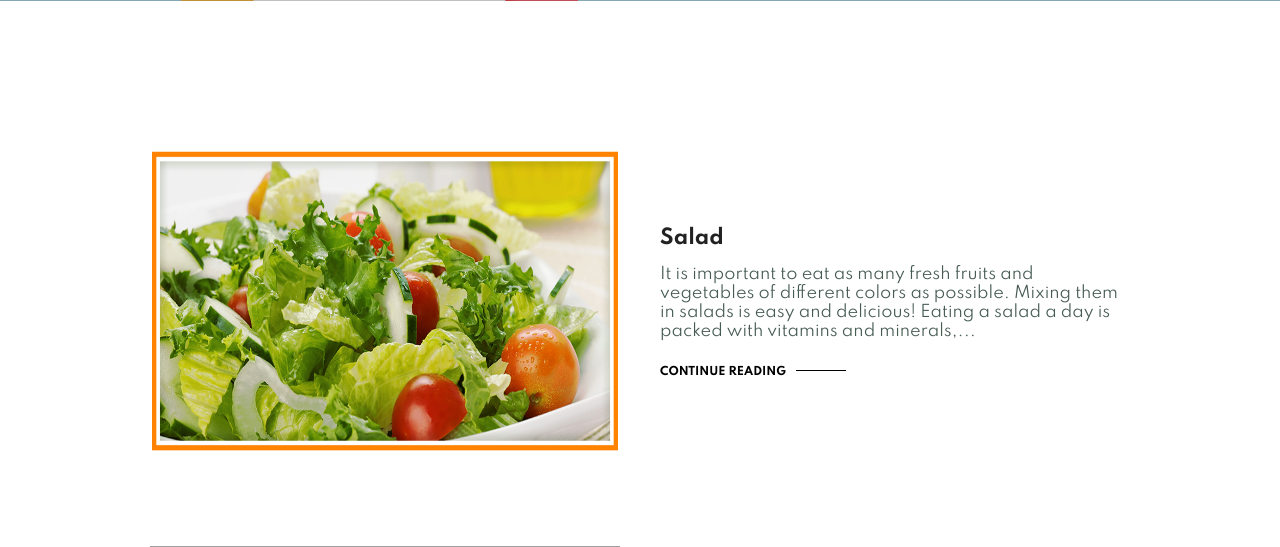
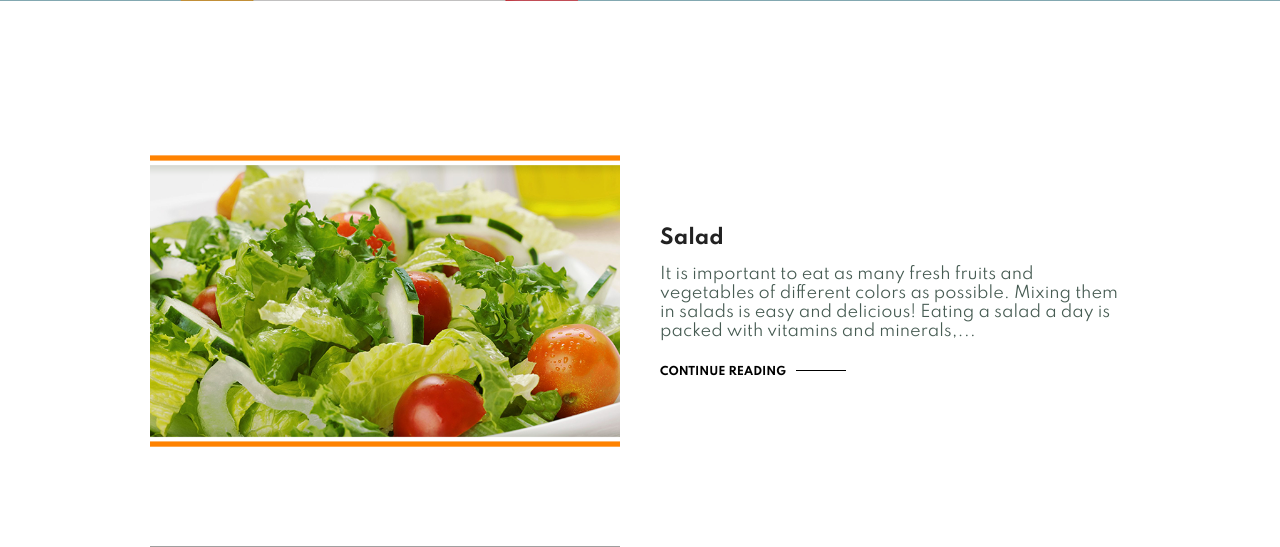
Before and after one commit to Shammi179/VRant, a PHP site: page /blog.html in a window 1280 px wide. Shown: the part 404-951 px from the top of the page. Run offline with PHP 8.4, Linux system fonts and the light colour scheme; some libraries are stand-ins or nearby versions; grey boxes are pictures that could not be loaded.

Commit message:
Blog Image Modified

```diff
--- a/CSS/style.css
+++ b/CSS/style.css
@@ -733,8 +733,8 @@ footer .copyright{
 #blog img{
     width: 100%;
     height: 300px;
-    /* object-fit: cover; */
-    background-size: cover;
+    object-fit: cover;
+    /* background-size: cover; */
 }
 
 #blog .blog-details{
```
Also changed, not shown: img/blog/blog1.png, img/blog/blog3.png, 5 other files.
